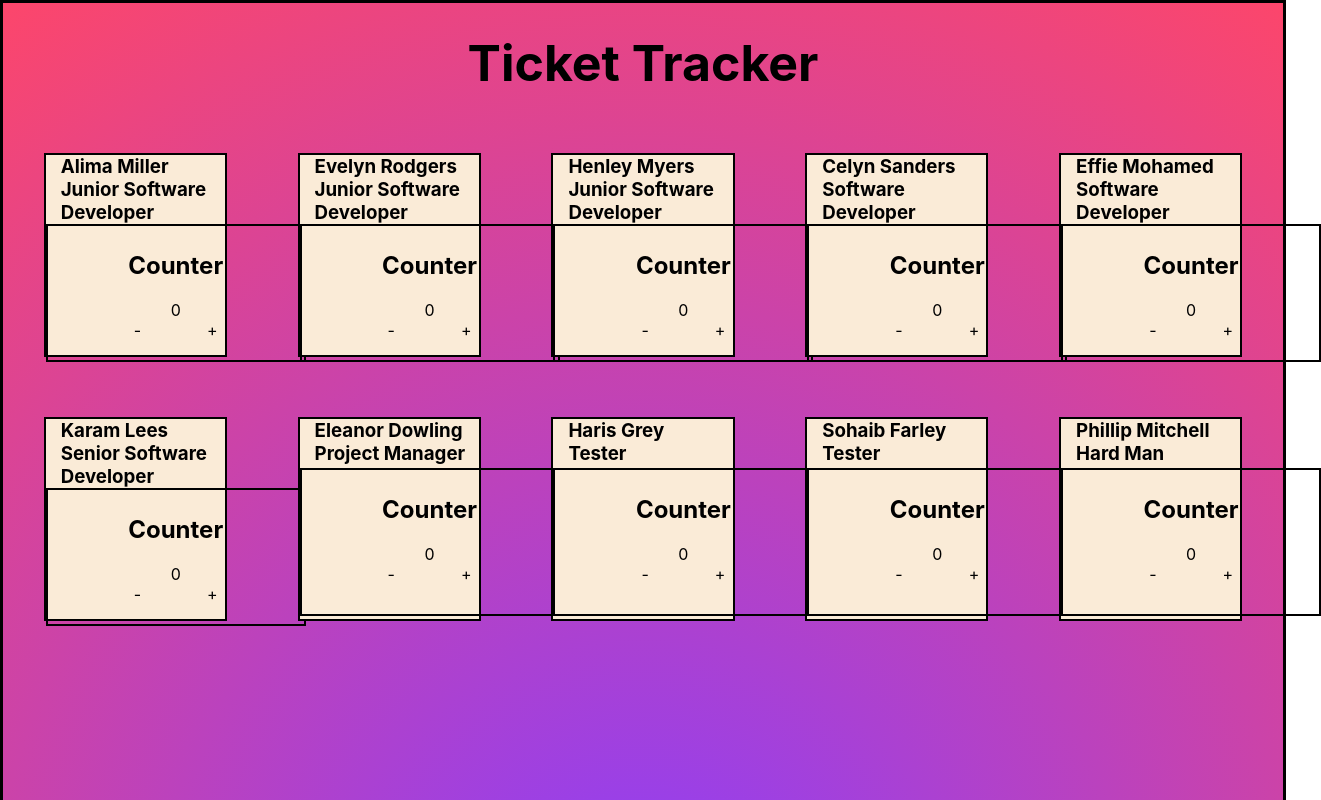
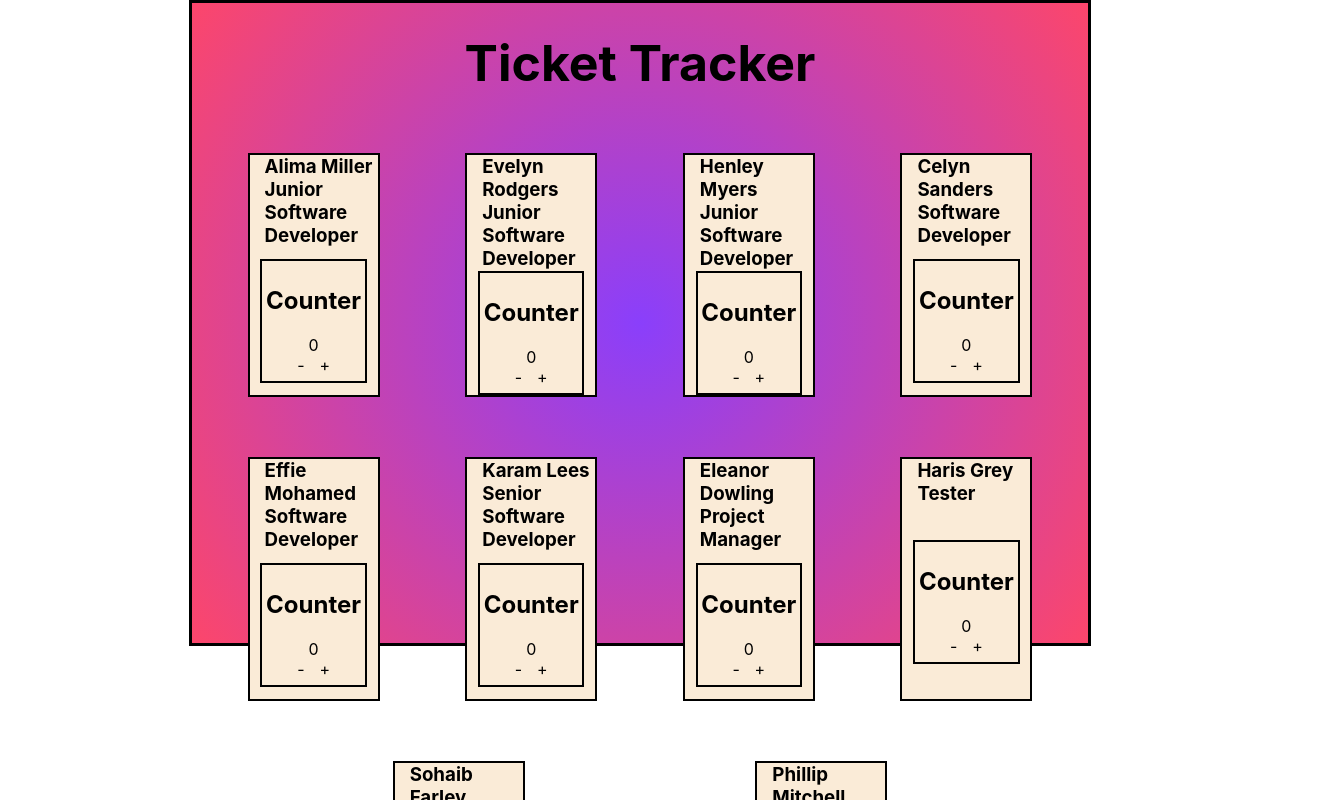
Before and after one commit to BrookeVerse/react-ticket-tracker, a React (Create React App) app: page / in a window 1280 px wide. Shown: the top 800 px of the page, 1321 px wide, since content can reach past the window. Built offline with nearby package versions, Linux system fonts and the light colour scheme.

Commit message:
Changed Scss to create flex for tickets

```diff
--- a/src/App.scss
+++ b/src/App.scss
@@ -1,15 +1,10 @@
 @use "./assets/sass/_variables.scss" as *;
 
 .app {
-  height: 100vw;
-  width: 100vw;
+  margin: auto;
+  height: 50vw;
+  width: 70vw;
   border: 3px solid black;
   background: rgb(138, 63, 251);
   background: radial-gradient(circle, rgba(138, 63, 251, 1) 0%, rgba(252, 70, 107, 1) 100%);
 }
-
-@media screen and (min-width: 768px) {
-  .app {
-    height: 150vw;
-  }
-}
--- a/src/components/CounterContainer/CounterContainer.scss
+++ b/src/components/CounterContainer/CounterContainer.scss
@@ -2,8 +2,8 @@
 
 .counterContainer {
   margin: auto;
-  width: 30vw;
-  height: 18vh;
+  width: 8vw;
+  height: 15vh;
   border: 2px solid black;
   text-align: center;
 
@@ -11,17 +11,3 @@
     margin-top: 25px;
   }
 }
-
-@media screen and (min-width: 768px) {
-  .counterContainer {
-    width: 20vw;
-  }
-}
-
-@media screen and (min-width: 1440px) {
-  .counterContainer {
-    margin-top: 30px;
-    width: 10vw;
-    height: 15vh;
-  }
-}
--- a/src/components/TrackerCard/TrackerCard.scss
+++ b/src/components/TrackerCard/TrackerCard.scss
@@ -3,8 +3,8 @@
 .trackerCard {
     display: flex;
     flex-direction: column;
-    width: 14vw;
-    height: 25vh;
+    width: 10vw;
+    height: 30vh;
     margin: 30px;
     background-color: antiquewhite;
     border: 2px solid black;
```
